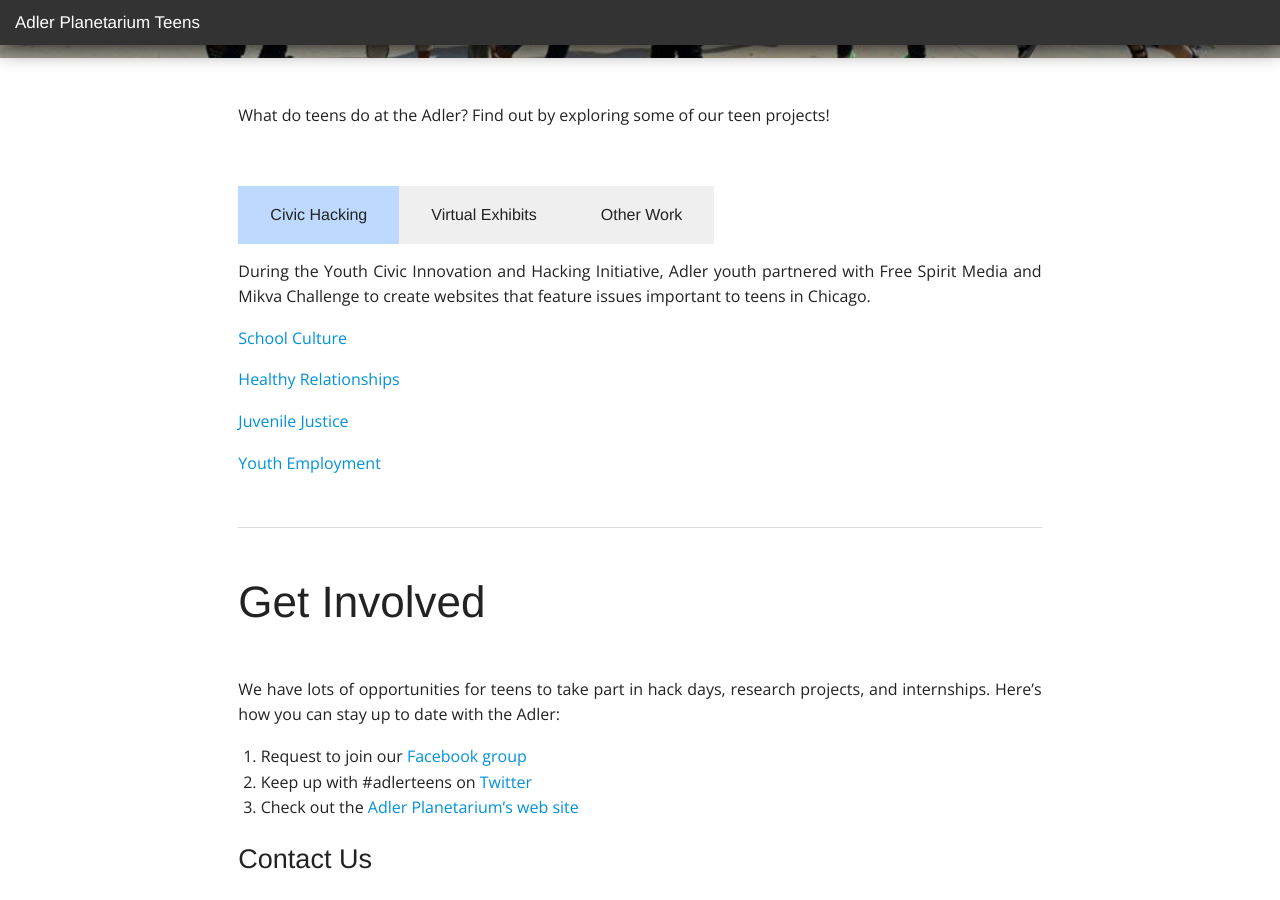
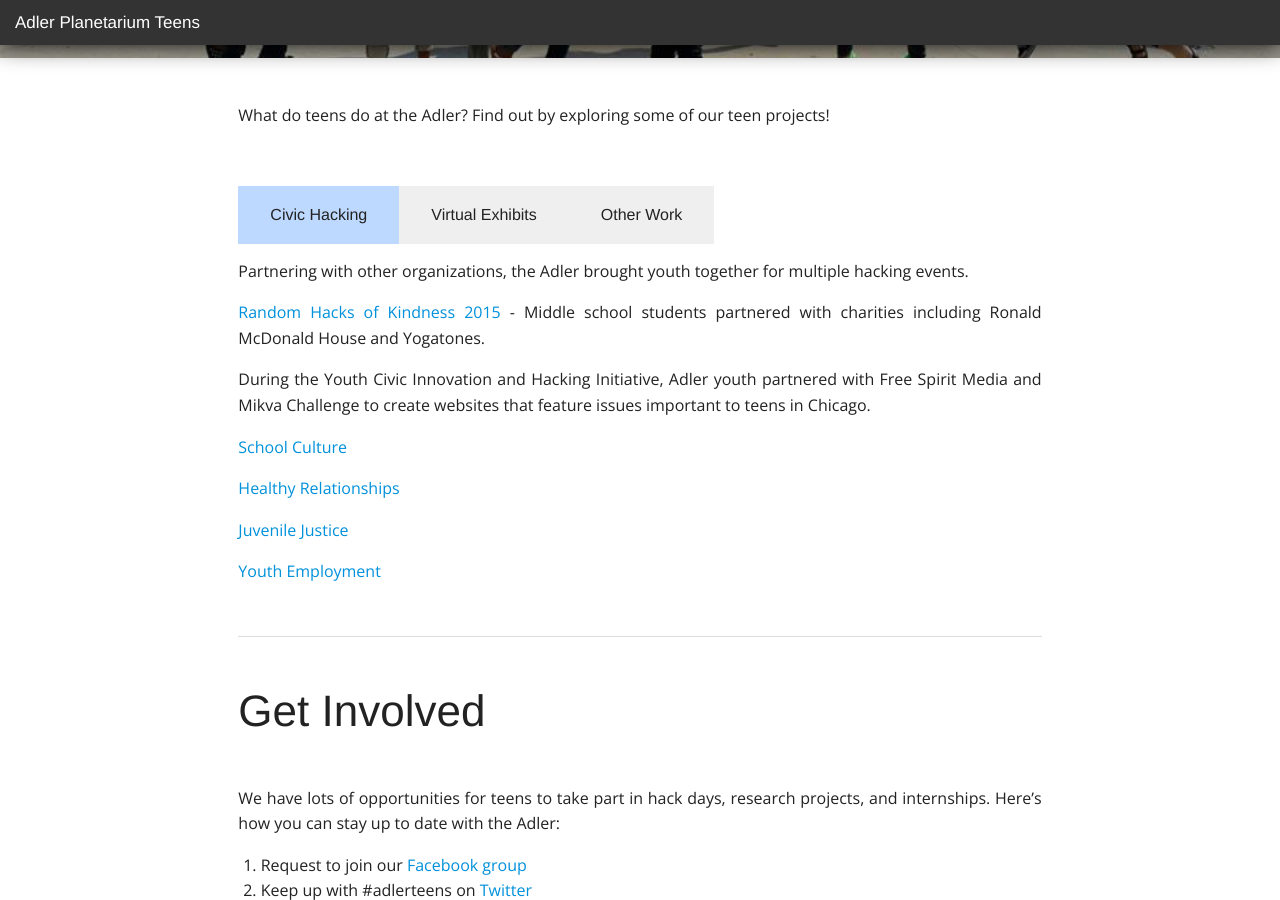
Before and after one commit to jbundy17/AdlerYouthPrograms.github.io, a Jekyll site: the page built from index.md, in a window 1280 px wide and 900 px high, scrolled down 442 px. Built offline with Jekyll 4.4.1, drawn with Linux system fonts in a browser that asks for light colours; nearby versions of some CDN libraries; Markdown is read by kramdown in place of the engine named in the settings.

Commit message:
Update index.md

```diff
--- a/index.md
+++ b/index.md
@@ -15,6 +15,8 @@ Find out by exploring some of our teen projects!
 <div class="tabs-content">
 
   <div class="content active" id="tab-1">
+    <p>Partnering with other organizations, the Adler brought youth together for multiple hacking events.</p>
+    <p><a href="http://bit.ly/1GDZyNE" target="_blank">Random Hacks of Kindness 2015 </a>- Middle school students partnered with charities including Ronald McDonald House and Yogatones.</p>
     <p>During the Youth Civic Innovation and Hacking Initiative, Adler youth partnered with Free Spirit Media and Mikva Challenge to create websites that feature issues important to teens in Chicago.</p>
     <p><a href="http://bit.ly/1kNTCcp" target="_blank">School Culture</a></p>
     <p><a href="http://bit.ly/1quHPPd" target="_blank">Healthy Relationships</a></p>
```
